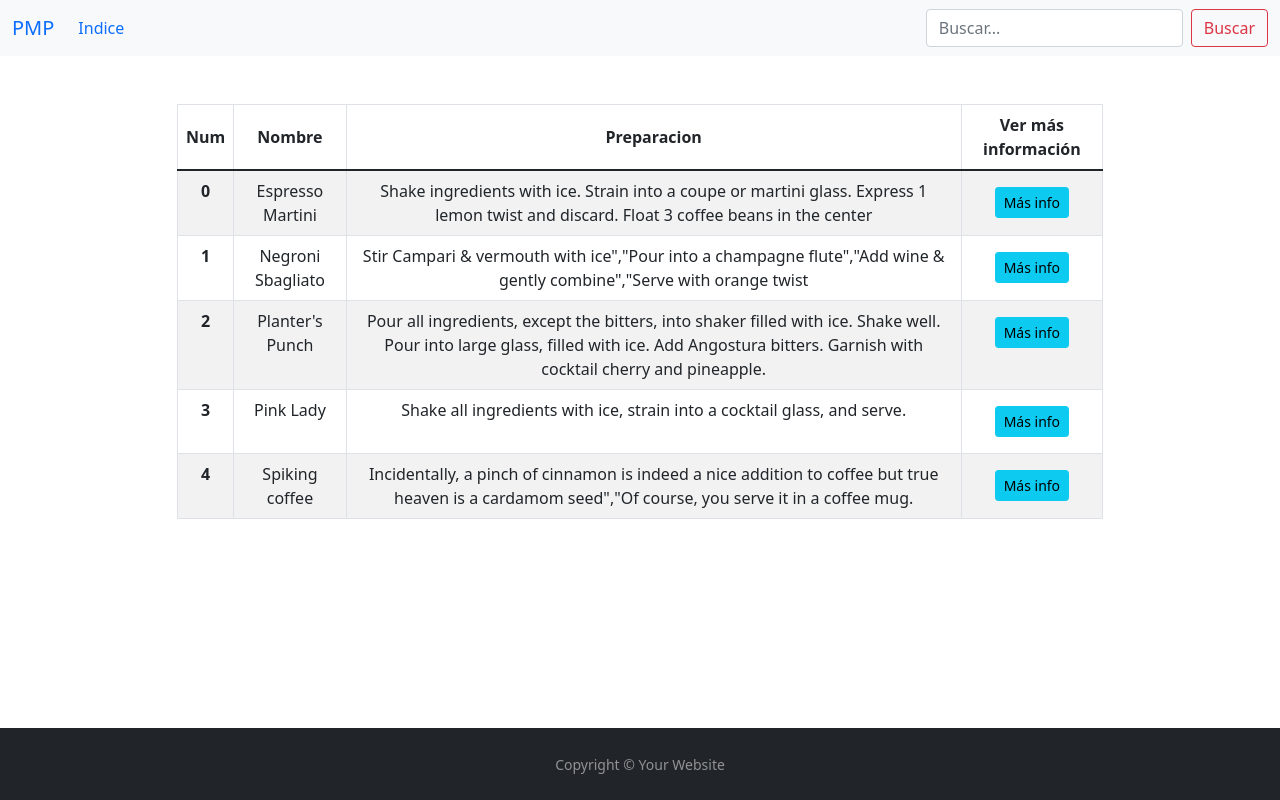
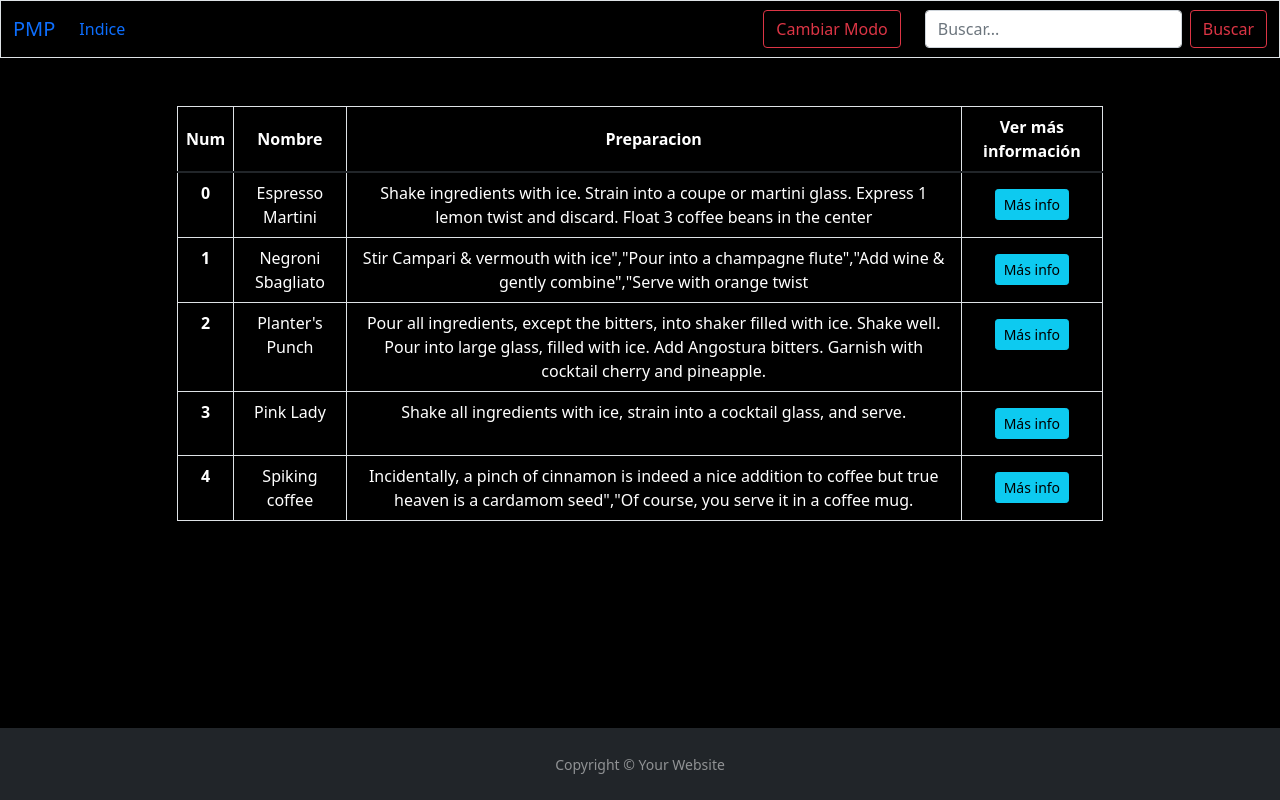
Before and after one commit to MauronMP/DAI, a Django app: page / in a window 1280 px wide. Run offline with Django 4.2, Linux system fonts and the light colour scheme; data comes from the database, SQL or seed files in the repository; both versions use the stored data as it was after the commit.

Commit message:
✨ feat(views.py): Modo oscuro y modo claro

```diff
--- /dev/null
+++ b/P_3_2_Plantillas_Sesiones/app/recetas/static/dark.css
@@ -0,0 +1,19 @@
+body{
+    background-color: black;
+}
+
+th{
+    color: white;
+}
+
+td{
+    color: white;
+}
+
+p{
+    color: white;
+}
+
+h2{
+    color: white;
+}
--- /dev/null
+++ b/P_3_2_Plantillas_Sesiones/app/recetas/static/ligth.css
@@ -0,0 +1,3 @@
+body{
+    background-color: white;
+}
--- a/P_3_2_Plantillas_Sesiones/app/recetas/templates/base.html
+++ b/P_3_2_Plantillas_Sesiones/app/recetas/templates/base.html
@@ -1,3 +1,4 @@
+
 <!DOCTYPE html>
 <html lang="en">
   <head>
@@ -5,25 +6,25 @@
     <!-- Required meta tags -->
     <meta charset="utf-8" />
     <meta name="viewport" content="width=device-width, initial-scale=1" />
-
-    <!-- Bootstrap CSS -->
     <link
       href="https://cdn.jsdelivr.net/npm/bootstrap@5.1.3/dist/css/bootstrap.min.css"
       rel="stylesheet"
       integrity="sha384-1BmE4kWBq78iYhFldvKuhfTAU6auU8tT94WrHftjDbrCEXSU1oBoqyl2QvZ6jIW3"
       crossorigin="anonymous"
     />
+    {% if request.session.fav_color == "white" %}
+    <link rel="stylesheet" type="text/css" href="static/ligth.css" />
+    {% else %}
+    <!-- Bootstrap CSS -->
+    <link rel="stylesheet" type="text/css" href="static/dark.css" />
+    {% endif %}
 
     <title>Practica 3_2 Django</title>
   </head>
 
   <body>
     {% include "navbar.html" %}
-
     {% include "tablaCockteles.html" %}
-
     {% include "footer.html" %}
-
-
   </body>
 </html>
--- a/P_3_2_Plantillas_Sesiones/app/recetas/templates/navbar.html
+++ b/P_3_2_Plantillas_Sesiones/app/recetas/templates/navbar.html
@@ -1,5 +1,5 @@
 <header>
-    <nav class="navbar navbar-expand-lg bg-light">
+    <nav class="navbar navbar-expand-lg border">
         <div class="container-fluid">
             <a class="navbar-brand" href="#">PMP</a>
             <button class="navbar-toggler" type="button" data-bs-toggle="collapse" data-bs-target="#navbarTogglerDemo02"
@@ -12,6 +12,10 @@
                         <a class="nav-link active" aria-current="page" href="#">Indice</a>
                     </li>
                 </ul>
+                <form class="d-flex mx-4" role="search" method="GET">
+                    <input class="form-control me-2" type="hidden" name="modo" />
+                    <button class="btn btn-outline-danger" type="submit">Cambiar Modo</button>
+                </form>
                 <form class="d-flex" role="search" method="GET">
                     <input class="form-control me-2" type="search" placeholder="Buscar..." aria-label="Search" name="busqueda" />
                     <button class="btn btn-outline-danger" type="submit">Buscar</button>
--- a/P_3_2_Plantillas_Sesiones/app/recetas/templates/tablaCockteles.html
+++ b/P_3_2_Plantillas_Sesiones/app/recetas/templates/tablaCockteles.html
@@ -2,7 +2,7 @@
     <div class="row">
       <div class="offset-md-1 col-md-10">
         <div class="panel-body">
-          <table class="table table-hover table-striped table-bordered text-center">
+          <table class="table table-bordered text-center">
             <thead>
               <tr class="align-middle">
                 <th scope="col ">Num</th>
--- a/P_3_2_Plantillas_Sesiones/app/recetas/views.py
+++ b/P_3_2_Plantillas_Sesiones/app/recetas/views.py
@@ -22,6 +22,13 @@ def buscar(request):
 
 def all_events(request):
 
+    colorModo = request.GET.get("modo")
+    if colorModo is not None:
+        if request.session["fav_color"] == "white":
+            request.session["fav_color"] = "black"
+        else:
+            request.session["fav_color"] = "white"
+
     query = request.GET.get("busqueda")
     if query is not None:
         object_list = Receta.objects.filter(nombre__contains=query)
```
Also changed, not shown: P_3_2_Plantillas_Sesiones/app/recetas/templates/buscar.html (+12 -7 lines), P_3_2_Plantillas_Sesiones/app/db.sqlite3.
